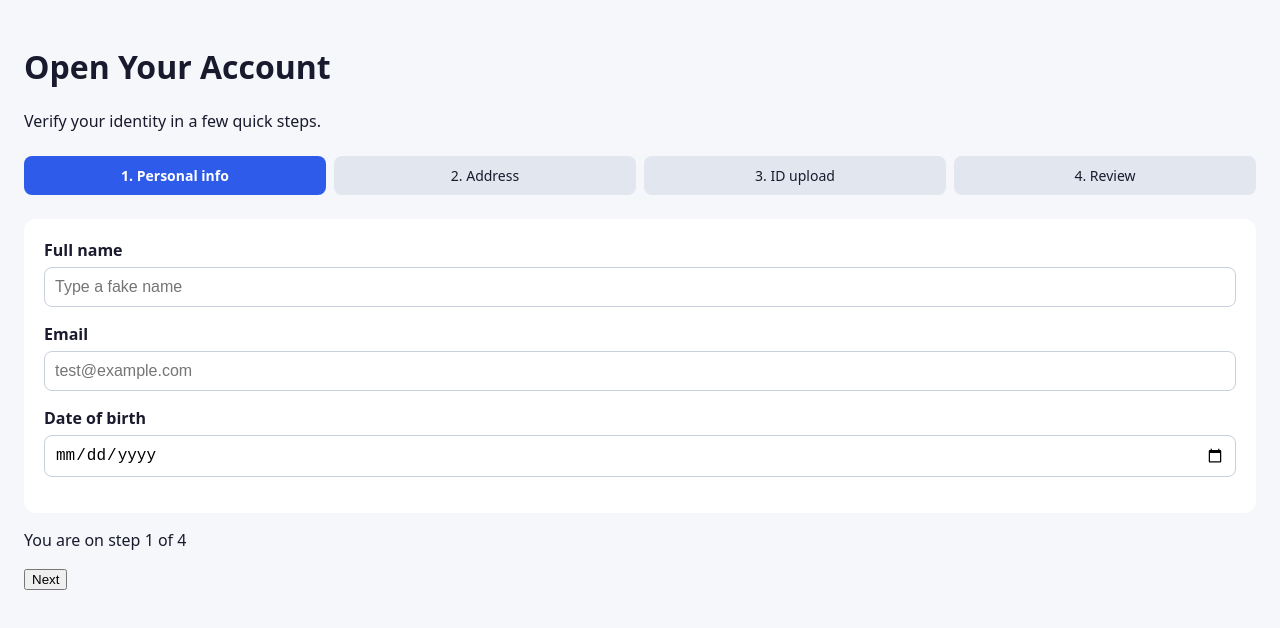
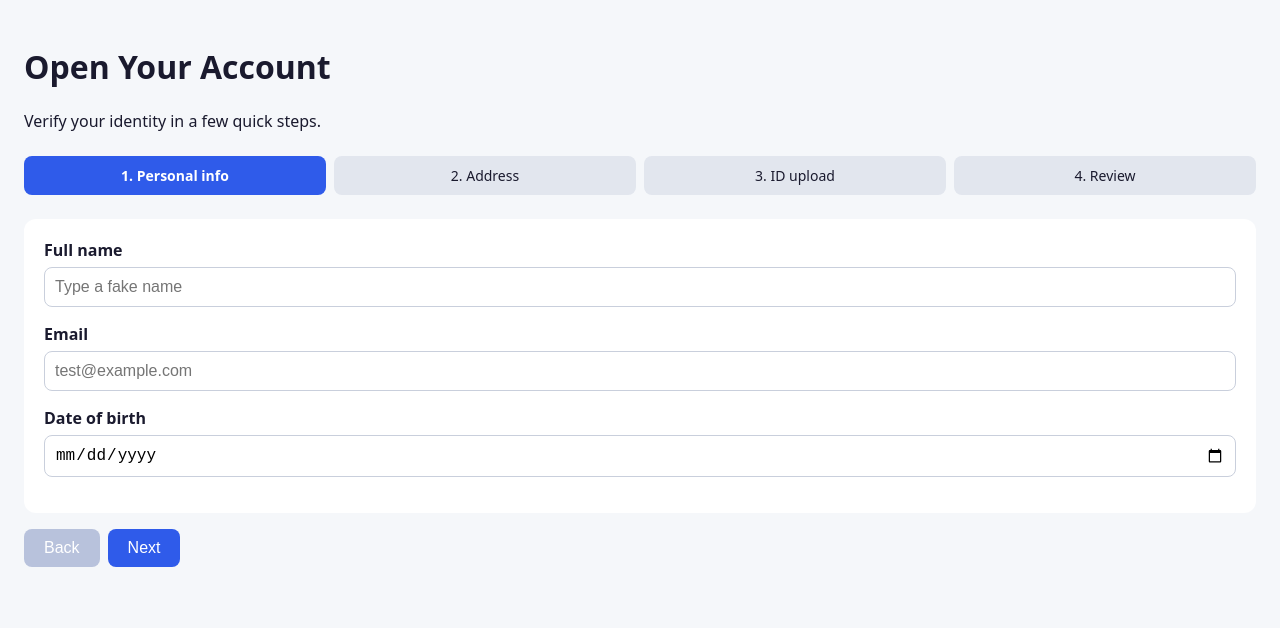
Before and after one commit to Suzain75/kyc-demo, a React (Vite) app: page / in a window 1280 px wide. Shown: the top 628 px of the page. Built offline with nearby package versions, Linux system fonts and the light colour scheme.

Commit message:
Step 8: show one form at a time with Next and Back

```diff
--- a/src/App.jsx
+++ b/src/App.jsx
@@ -1,6 +1,6 @@
-import PersonalInfoForm from './components/PersonalInfoForm'
 import { useState } from 'react'
 import ProgressBar from './components/ProgressBar'
+import PersonalInfoForm from './components/PersonalInfoForm'
 
 function App() {
   const [step, setStep] = useState(1)
@@ -10,9 +10,18 @@ function App() {
       <h1>Open Your Account</h1>
       <p>Verify your identity in a few quick steps.</p>
       <ProgressBar currentStep={step} />
-      <PersonalInfoForm />
-      <p>You are on step {step} of 4</p>
-      <button onClick={() => setStep(step + 1)}>Next</button>
+
+      {step === 1 && <PersonalInfoForm />}
+      {step === 2 && <div className="form">Address form coming soon</div>}
+      {step === 3 && <div className="form">ID upload coming soon</div>}
+      {step === 4 && <div className="form">Review coming soon</div>}
+
+      <button onClick={() => setStep(step - 1)} disabled={step === 1}>
+        Back
+      </button>
+      <button onClick={() => setStep(step + 1)} disabled={step === 4}>
+        Next
+      </button>
     </div>
   )
 }
--- a/src/index.css
+++ b/src/index.css
@@ -49,3 +49,19 @@ body {
   box-sizing: border-box;
   margin-bottom: 16px;
 }
+
+button {
+  padding: 10px 20px;
+  margin-right: 8px;
+  border: none;
+  border-radius: 8px;
+  background: #2f5bea;
+  color: white;
+  font-size: 16px;
+  cursor: pointer;
+}
+
+button:disabled {
+  background: #b8c2dc;
+  cursor: not-allowed;
+}
```
